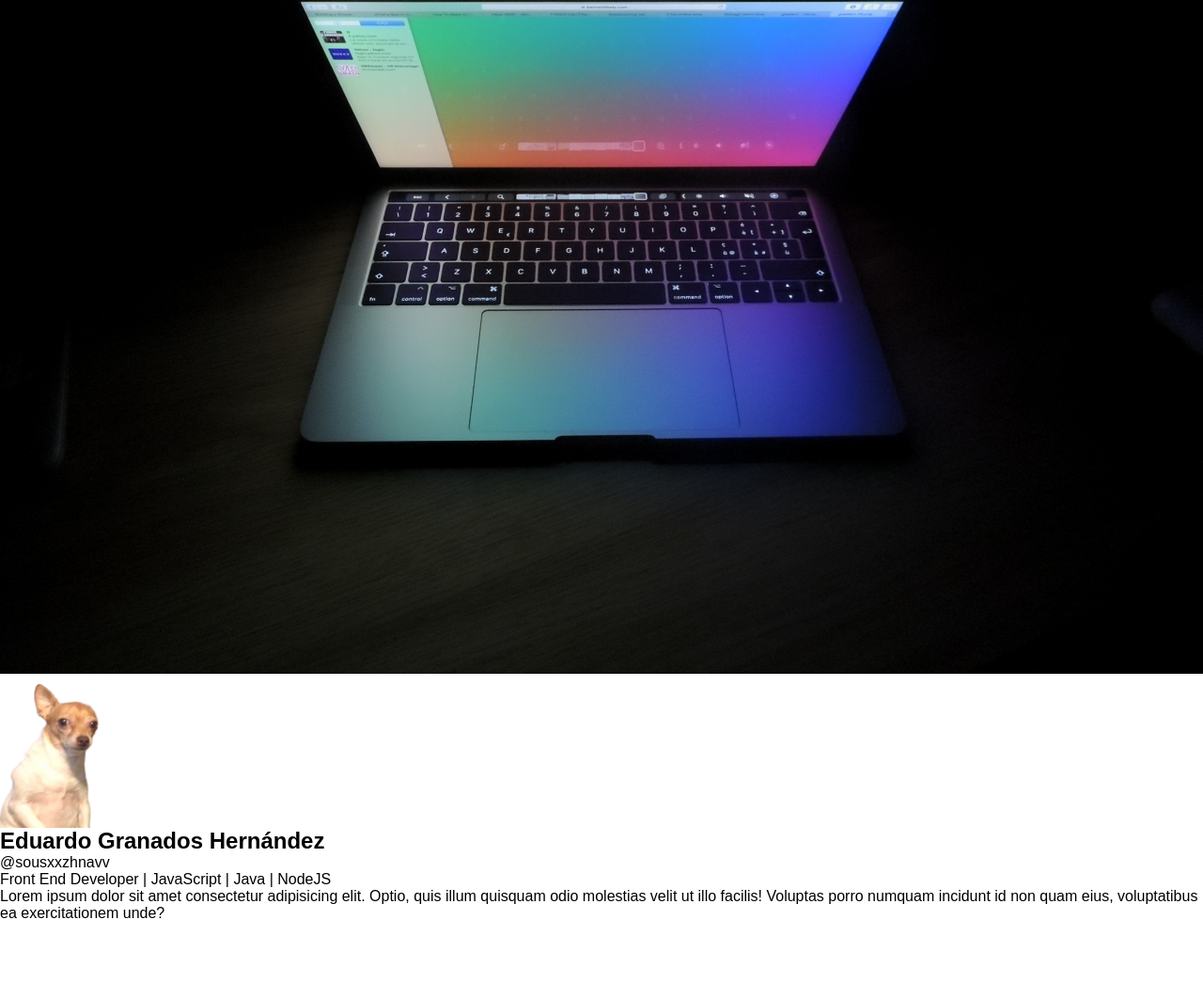
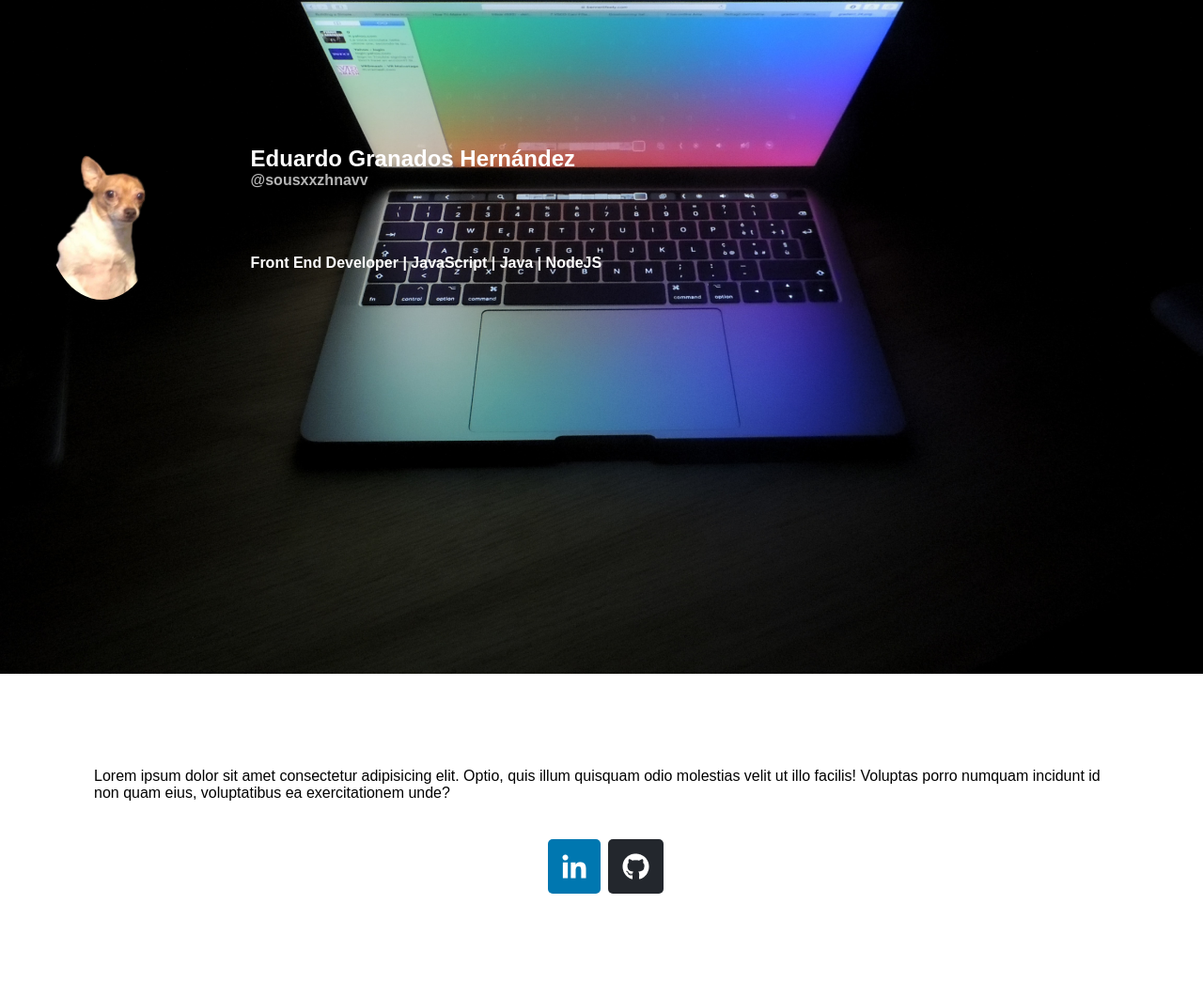
Before and after one commit to egranadosh/webpage, a plain HTML site: page index.html in a window 1280 px wide. Shown: the part 313-1358 px from the top of the page at 94% size. Drawn offline with Linux system fonts and the light colour scheme.

Commit message:
adding styles

```diff
--- a/css/styles.css
+++ b/css/styles.css
@@ -34,3 +34,79 @@ header{
     border-radius: 100%;
     border: 2px solid #fff;
 }
+
+/* Acá están los estilos del hero */
+
+#hero{
+    position: relative;
+}
+
+#hero #computadora{
+    display: inline-block;
+    width: 100%;
+}
+
+#hero .informacion-contenedor{
+    position: absolute;
+    top: 50%;
+    transform: translateY(-50%);
+    left: 0;
+    display: flex;
+    width: 100%;
+    color: #fff;
+    padding: 0 50px;
+}
+
+#hero .informacion-contenedor #foto{
+    width: 200px;
+}
+
+#hero .informacion-contenedor #foto img{
+    border-radius: 100%;
+}
+
+#hero .informacion-contenedor .informacion {
+    margin-left: 20px;
+    font-weight: bold;
+    width: calc(100% - 200px);
+}
+
+#hero .informacion-contenedor .informacion span{
+    display: inline-block;
+    color: #b5b5b5;
+    margin-bottom: 70px;
+}
+
+/* Estilos del main */
+
+main{
+    padding: 100px;
+}
+
+main .social-icons {
+    display: flex;
+    justify-content: center;
+    margin-top: 40px;
+    list-style: none;
+}
+
+main .social-icons li {
+    margin-left: 8px;
+}
+
+main .social-icons .social-icon {
+    display: flex;
+    justify-content: center;
+    align-items: center;
+    padding: 15px;
+    border-radius: 5px;
+    width: 100%;
+    height: 100%;
+}
+
+main .social-icons #LinkedIn{
+    background: #0077b0;
+}
+main .social-icons #Github {
+    background: #23272d;
+}
--- a/index.html
+++ b/index.html
@@ -1,6 +1,7 @@
 <html>
     <head>
         <meta charset="utf-8"/>
+        <meta name="viewport" content="width=device-width, initial-scale=1.0" />
         <link rel="stylesheet" href="css/styles.css"/>
         <title>Un título chido</title>
     </head>
@@ -40,13 +41,13 @@
             <ul class="social-icons">
 
                 <li>
-                    <a href="#" class="social-icon" id="LinkedIn">
+                    <a href="https://www.linkedin.com/in/eduardo-granados-hern%C3%A1ndez-55573523b/" target="_blank" class="social-icon" id="LinkedIn">
                         <img src="imagenes/iconos/linkedin.png" alt="linkedin">
                     </a>
                 </li>
 
                 <li>
-                    <a href="#" class="social-icon" id="Github">
+                    <a href="https://github.com/egranadosh/webpage" target="_blank" class ="social-icon" id="Github">
                         <img src="imagenes/iconos/github.png" alt="Github">
                     </a>
                 </li>
```
